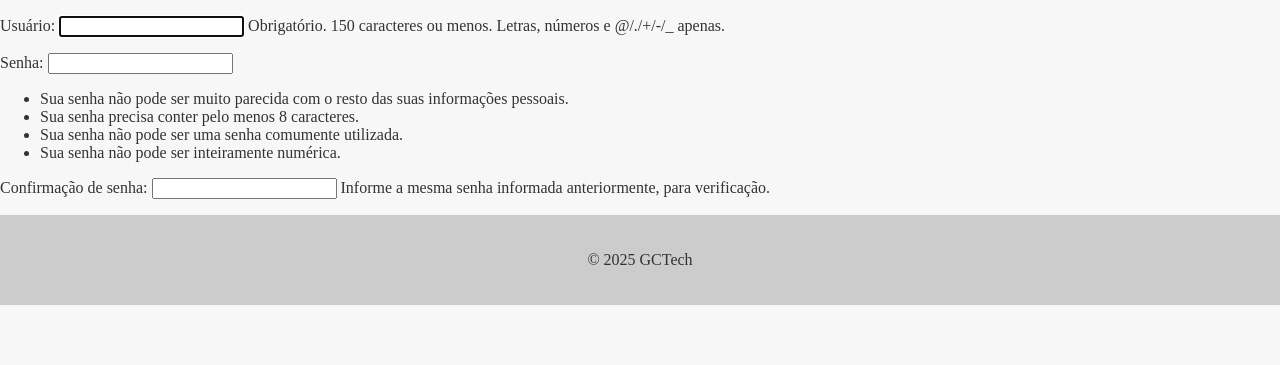
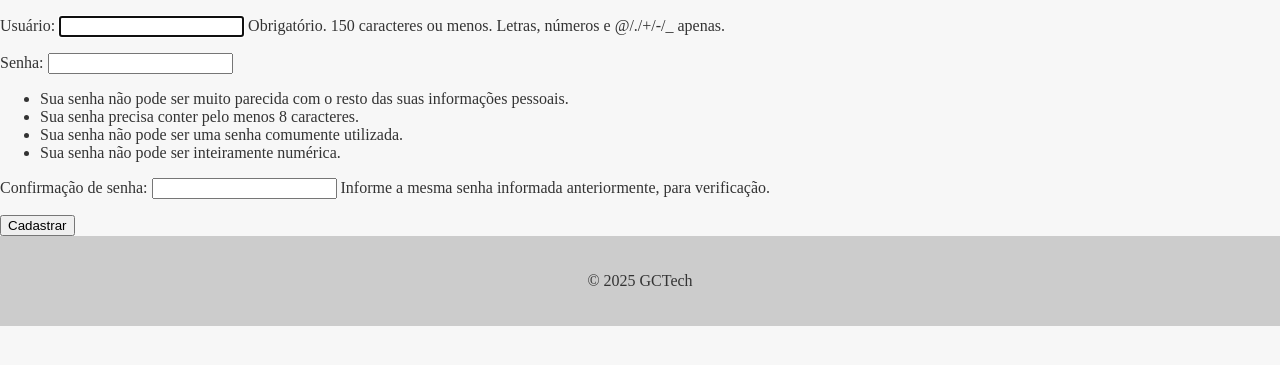
Before and after one commit to ogabrielchagas/python-cars-sales, a Django app: page /register/ in a window 1280 px wide. Shown: the part 50-415 px from the top of the page. Run offline with Django 5.2, Linux system fonts and the light colour scheme.

Commit message:
update: register.html to add new register input type submit 'Cadastra'

```diff
--- a/accounts/templates/register.html
+++ b/accounts/templates/register.html
@@ -6,6 +6,8 @@
         {% csrf_token %}
 
         {{ user_form.as_p }}
+
+        <input type="submit" value="Cadastrar">
     </form>
 
 {% endblock %}
```
